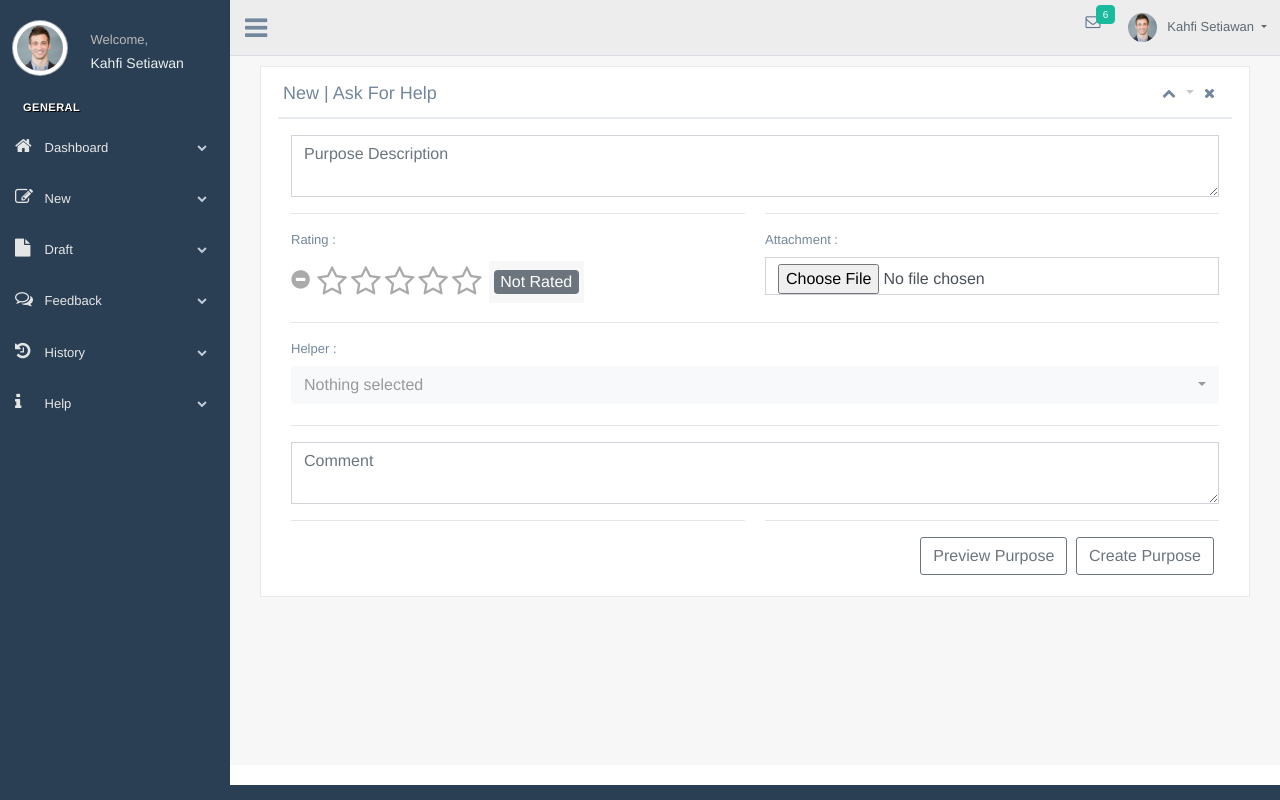
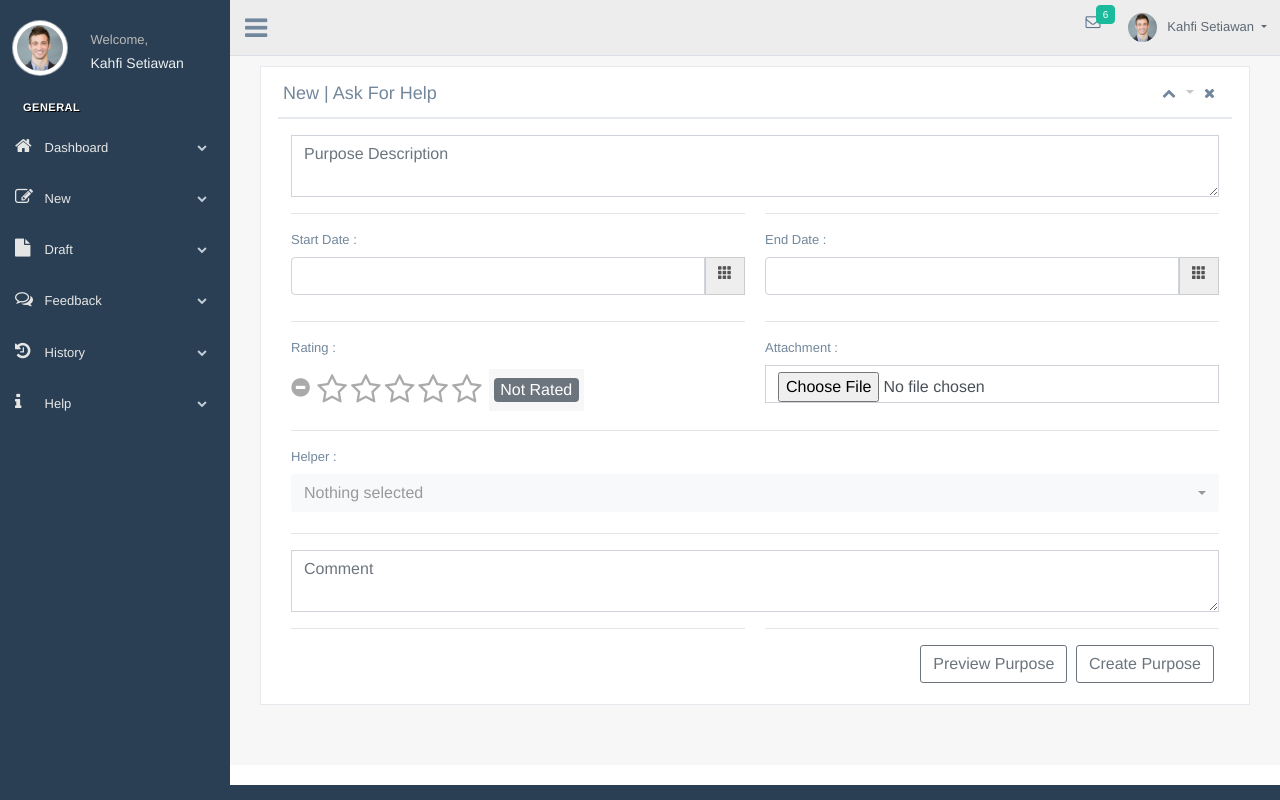
Before and after one commit to Nk121212/simple-plan, a CodeIgniter app: page /simple_plan/ask_help/index in a window 1280 px wide. Run offline with CodeIgniter, Linux system fonts and the light colour scheme; a user stored in the database is signed in; data comes from the database, SQL or seed files in the repository; some libraries are stand-ins or nearby versions.

Commit message:
update insert purpose

```diff
--- a/application/controllers/Ask_help.php
+++ b/application/controllers/Ask_help.php
@@ -108,6 +108,7 @@ class Ask_help extends CI_Controller {
         $config['max_height']           = 6000;
         $config['file_name']           	= $file_name;
         $config['overwrite']           	= true;
+        $config['encrypt_name']         = true;
 
         $this->load->library('upload', $config);
         $this->upload->initialize($config);
--- a/application/views/home/ask_help.php
+++ b/application/views/home/ask_help.php
@@ -27,6 +27,26 @@
                 <div class="row">
                     <div class="col-md-12">
                         <textarea class="form-control" name="purpose" placeholder="Purpose Description" required></textarea>
+                    </div>
+                    <div class="col-md-6">
+                        <hr>
+                        <label for="">Start Date :</label>
+                        <div class="input-group date">
+                            <input type="text" class="form-control datepicker" name="start_date" id="start_date" required>
+                            <div class="input-group-addon">
+                                <span class="glyphicon glyphicon-th"></span>
+                            </div>
+                        </div>
+                    </div>
+                    <div class="col-md-6">
+                        <hr>
+                        <label for="">End Date :</label>
+                        <div class="input-group date">
+                            <input type="text" class="form-control datepicker" name="end_date" id="end_date" required>
+                            <div class="input-group-addon">
+                                <span class="glyphicon glyphicon-th"></span>
+                            </div>
+                        </div>
                     </div>
                     <div class="col-md-6">
                         <hr>
@@ -74,8 +94,16 @@
 
 <script type="text/javascript">
     $(document).ready(function(){
-        $('#helper').change(function(){
-            alert('a');
+
+        $('#start_date,#end_date').change(function(){
+            var start = $('#start_date').val();
+            var end = $('#end_date').val();
+
+            if(end < start && end != ''){
+                alert('End Date tidak boleh kurang dari Start Date !');
+                $("#end_date").val("");
+            }
         })
+
     })
 </script>
```
Also changed, not shown: upload/8a2362c40a4871110836ca72f07285f2.jpg (added), upload/Bangun_tidur.jpg (added).
